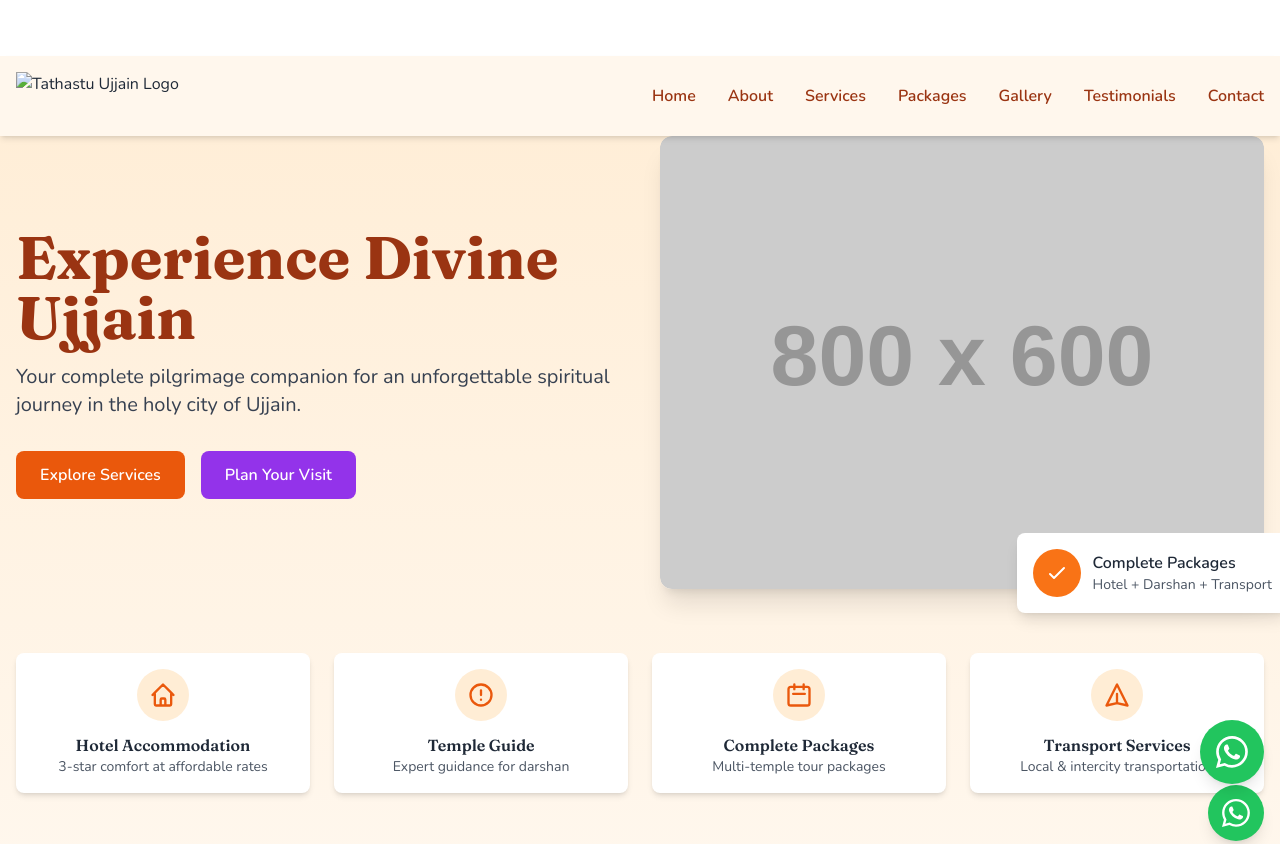
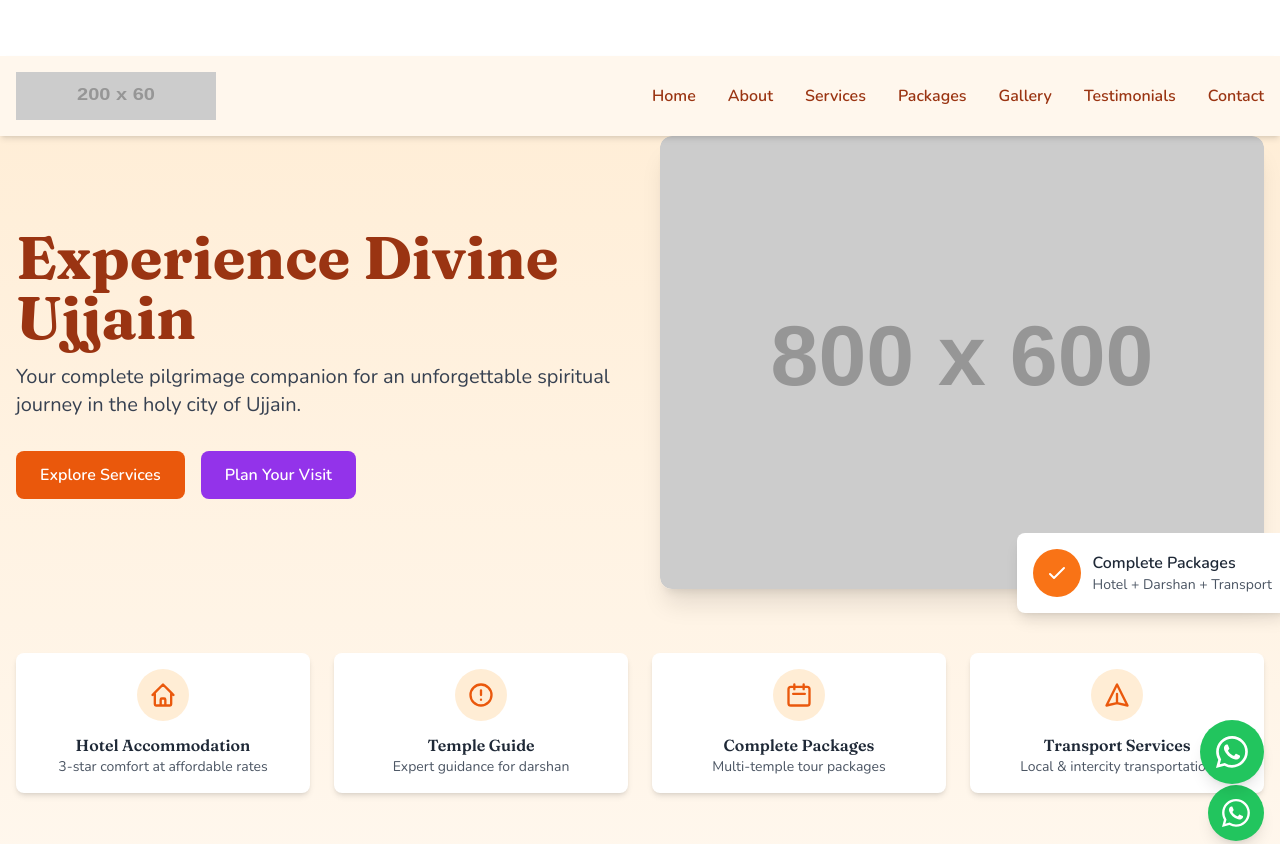
Before and after one commit to RishabhamgaOAI/tathasthu, a plain HTML site: page index.html in a window 1280 px wide. Shown: the top 844 px of the page. Drawn offline with nearby package versions, Linux system fonts and the light colour scheme; placeholder pictures from the web are drawn by us.

Commit message:
logo image default

```diff
--- a/index.html
+++ b/index.html
@@ -243,7 +243,7 @@
       <nav class="flex items-center justify-between py-4">
         <div class="flex items-center">
           <a href="#" class="flex items-center">
-            <img src="images/logo.png" alt="Tathastu Ujjain Logo" class="h-12" width="200" height="60">
+            <img src="https://placehold.co/200x60?text=Tathastu Ujjain Logo" alt="Tathastu Ujjain Logo" class="h-12" onerror="this.onerror=null; this.src='https://placehold.co/' + this.width + 'x' + this.height" width="200" height="60">
           </a>
         </div>
 
```
